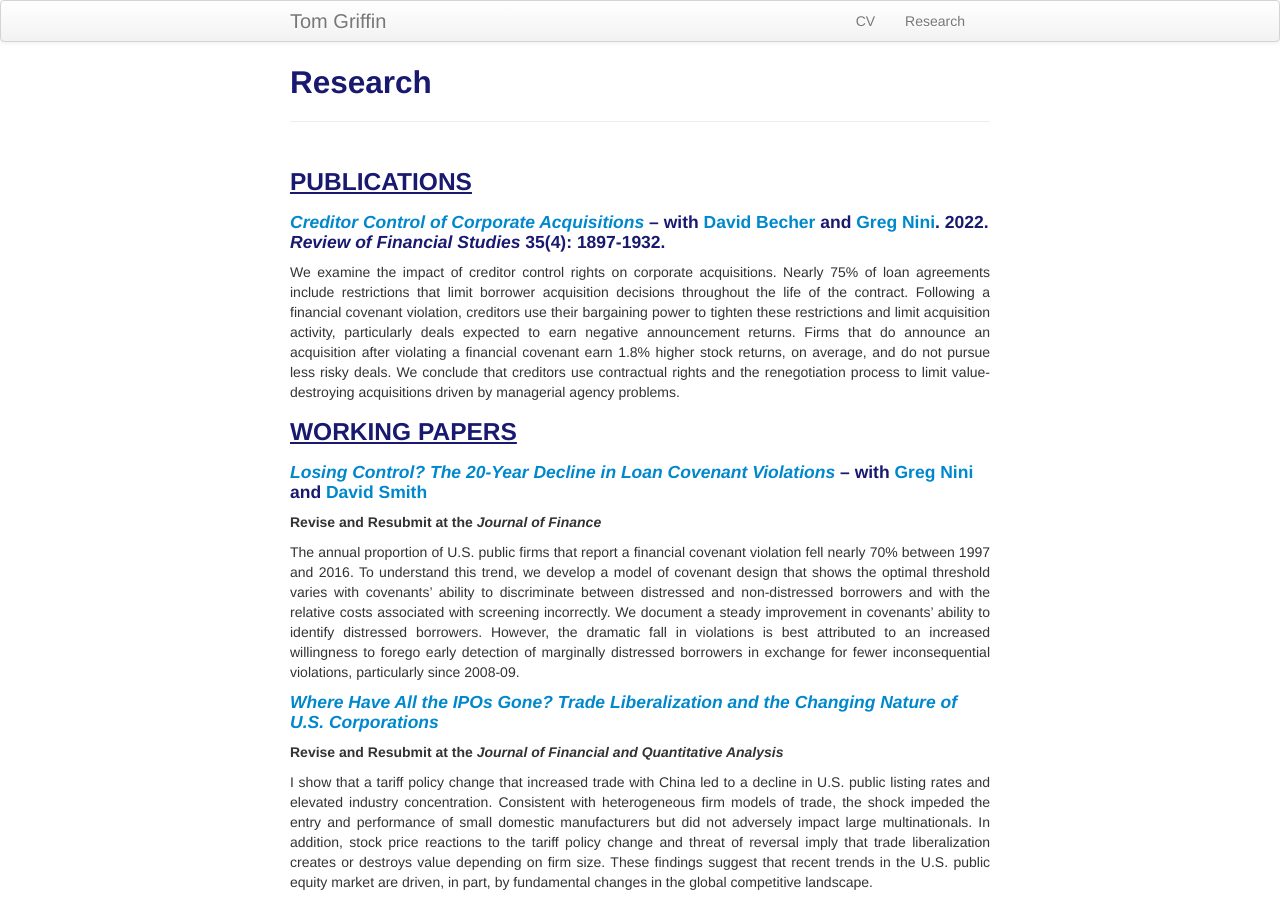
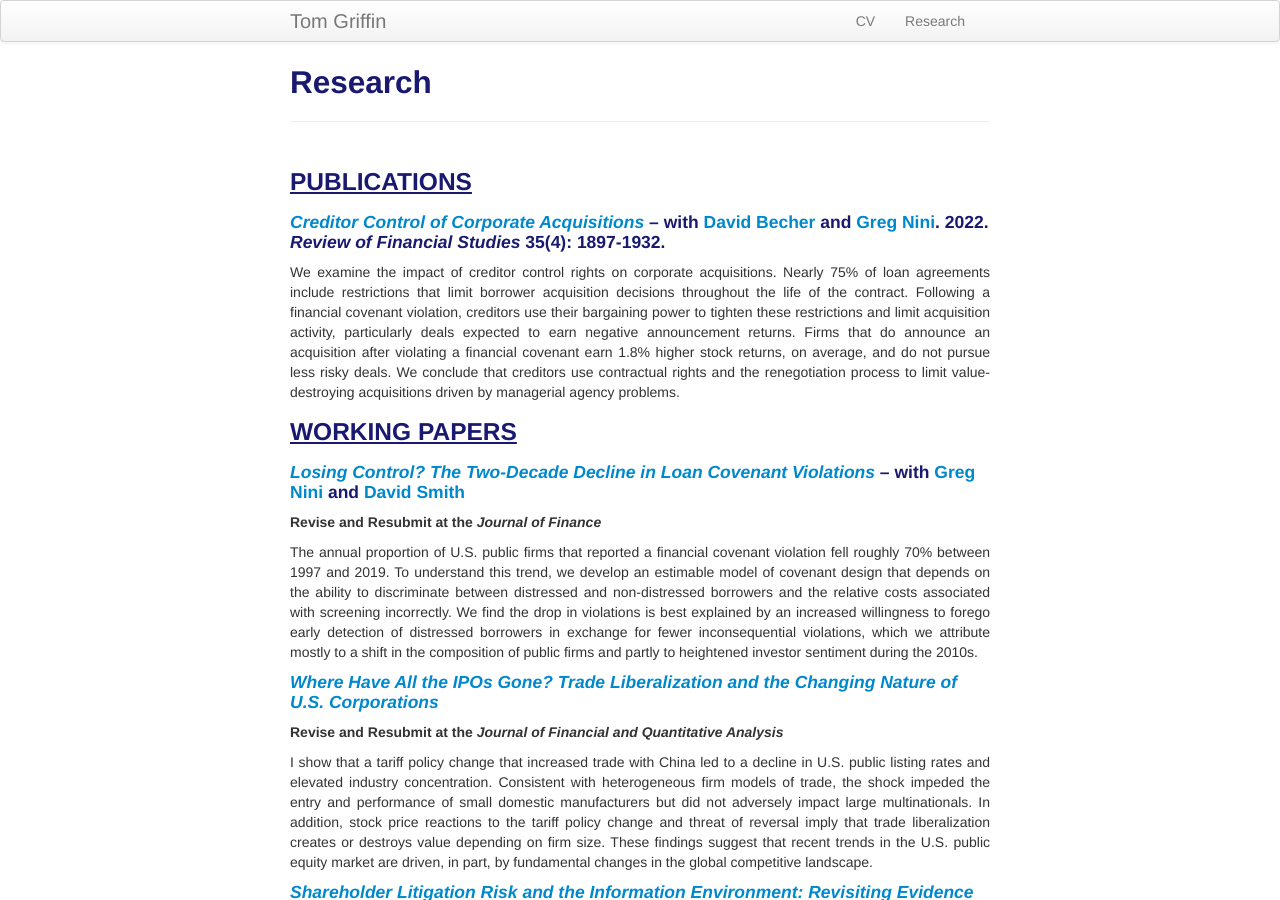
Before and after one commit to ThomasPGriffin/thomaspgriffin.github.io, a Jekyll site: the page built from pages/research.md, in a window 1280 px wide and 900 px high. Built offline with Jekyll 4.4.1, drawn with Linux system fonts in a browser that asks for light colours.

Commit message:
Update research.md

```diff
--- a/pages/research.md
+++ b/pages/research.md
@@ -13,10 +13,10 @@ We examine the impact of creditor control rights on corporate acquisitions. Near
 
 ### <u>WORKING PAPERS<u>
 
-#### *[Losing Control? The 20-Year Decline in Loan Covenant Violations]({{ BASE_PATH}}/pages/violTrend_20211208.pdf)* – with <a href="https://sites.google.com/view/gregnini/home">Greg Nini</a> and <a href="https://www.commerce.virginia.edu/faculty/smith">David Smith</a>
+#### *[Losing Control? The Two-Decade Decline in Loan Covenant Violations]({{ BASE_PATH}}/pages/violTrend_20230915.pdf)* – with <a href="https://sites.google.com/view/gregnini/home">Greg Nini</a> and <a href="https://www.commerce.virginia.edu/faculty/smith">David Smith</a>
 ##### Revise and Resubmit at the <b><i>Journal of Finance</i></b>
 <div align="justify">
-The annual proportion of U.S. public firms that report a financial covenant violation fell nearly 70% between 1997 and 2016. To understand this trend, we develop a model of covenant design that shows the optimal threshold varies with covenants’ ability to discriminate between distressed and non-distressed borrowers and with the relative costs associated with screening incorrectly. We document a steady improvement in covenants’ ability to identify distressed borrowers. However, the dramatic fall in violations is best attributed to an increased willingness to forego early detection of marginally distressed borrowers in exchange for fewer inconsequential violations, particularly since 2008-09.
+The annual proportion of U.S. public firms that reported a financial covenant violation fell roughly 70% between 1997 and 2019. To understand this trend, we develop an estimable model of covenant design that depends on the ability to discriminate between distressed and non-distressed borrowers and the relative costs associated with screening incorrectly. We find the drop in violations is best explained by an increased willingness to forego early detection of distressed borrowers in exchange for fewer inconsequential violations, which we attribute mostly to a shift in the composition of public firms and partly to heightened investor sentiment during the 2010s.
 </div>
 
 #### *[Where Have All the IPOs Gone? Trade Liberalization and the Changing Nature of U.S. Corporations]({{ BASE_PATH}}/pages/ipo_decline_20230911.pdf)*
```
